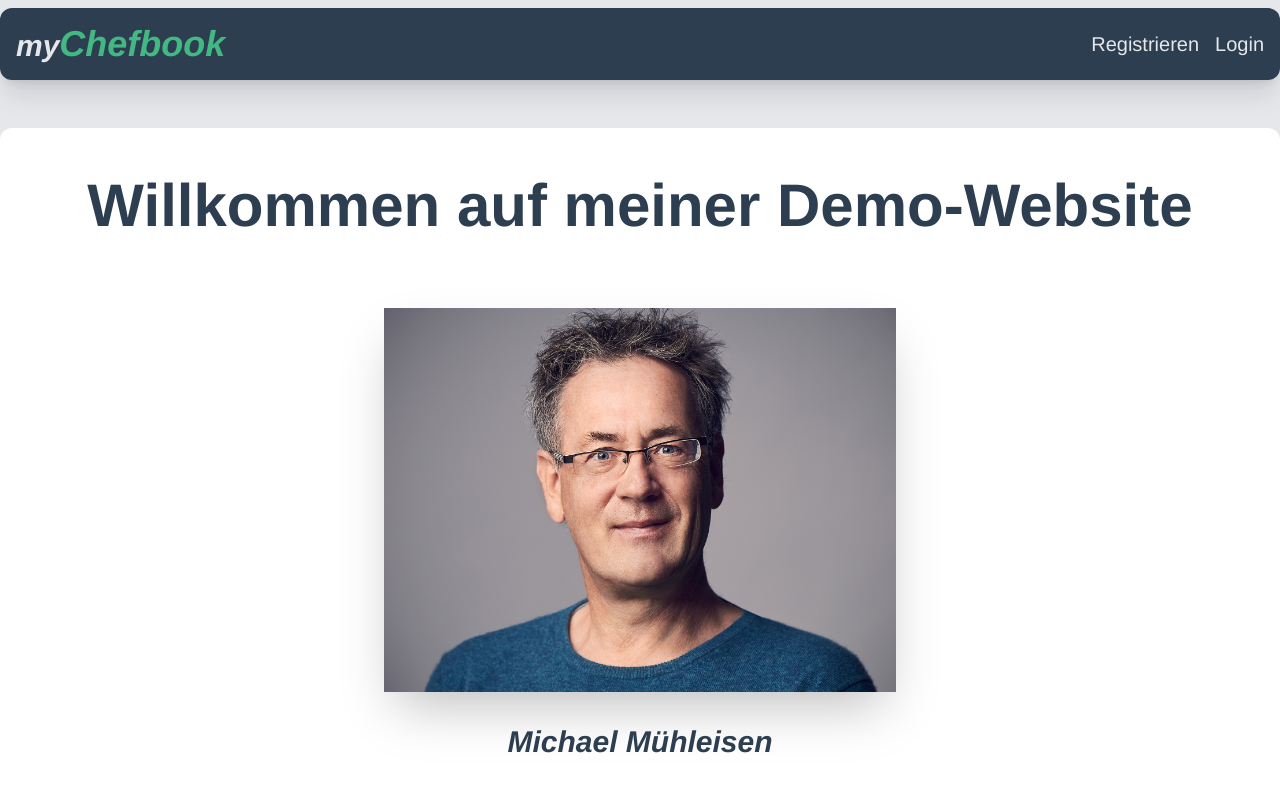
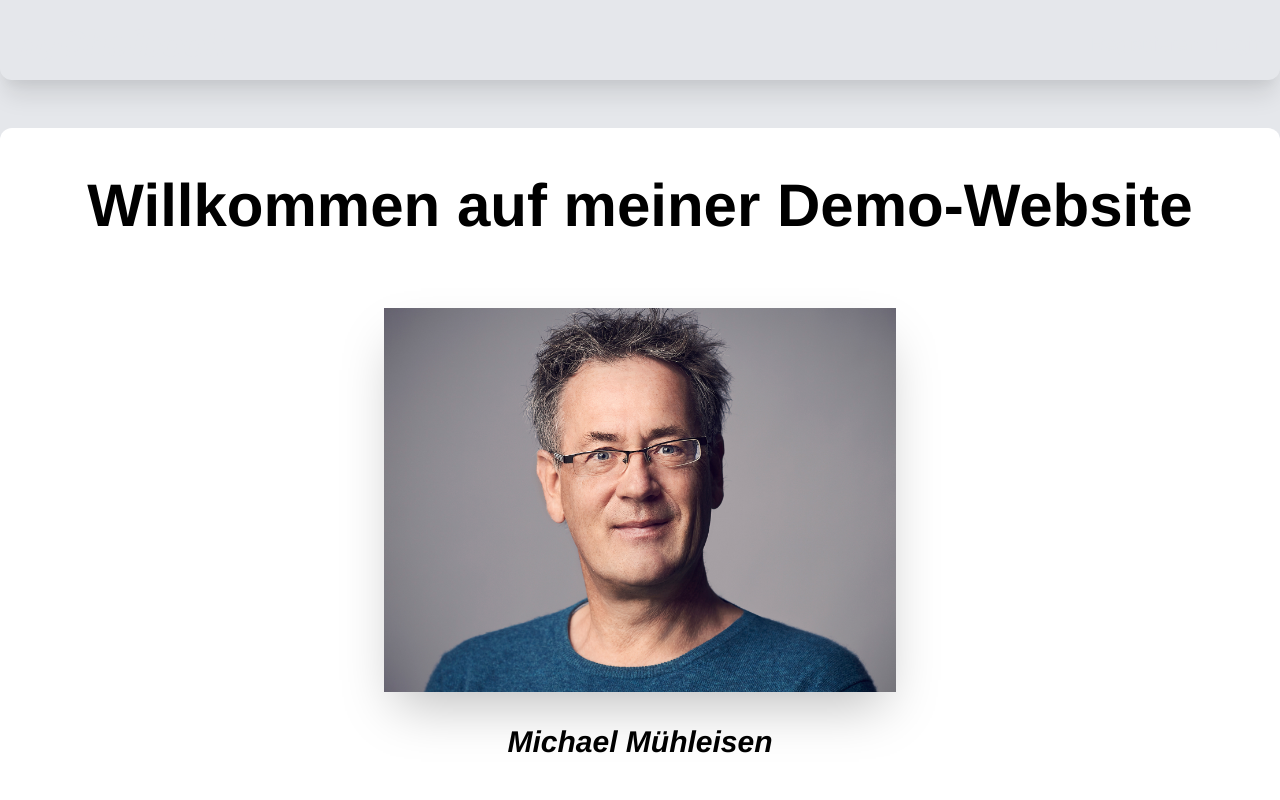
Before and after one commit to mmoldenburg/Vue-myChefbook, a Vue app in the folder my-app/: page / in a window 1280 px wide. Shown: the top 800 px of the page. Built offline with nearby package versions, Linux system fonts and the light colour scheme; no server answers.

Commit message:
adding app-image

```diff
--- /dev/null
+++ b/my-app/src/assets/tailwind.css
@@ -0,0 +1,5 @@
+@tailwind base;
+
+@tailwind components;
+
+@tailwind utilities;
--- a/my-app/src/main.js
+++ b/my-app/src/main.js
@@ -2,8 +2,11 @@ import { createApp } from 'vue'
 import App from './App.vue'
 import router from './router'
 import "@/assets/styles/main.css";
+
 // import './assets/tailwind.css'
 import { auth } from './firebase/config'
+
+import './assets/tailwind.css'
 
 let app
 
--- a/my-app/tailwind.config.js
+++ b/my-app/tailwind.config.js
@@ -1,13 +1,8 @@
 module.exports = {
-  purge: ['./public/**/*.html', './src/**/*.vue'],
+  purge: ['./public/**/*.html', './src/**/*.{vue,js,ts,jsx,tsx}'],
   darkMode: false, // or 'media' or 'class'
   theme: {
-    extend: {
-      colors: {
-        'vue-grey': '#2c3e50',
-        'vue-green': '#42b983'
-      }
-    },
+    extend: {},
   },
   variants: {
     extend: {},
```
Also changed, not shown: my-app/package.json (+6 -1 lines), 2 other files (tests, documents, lock files or other folders).
